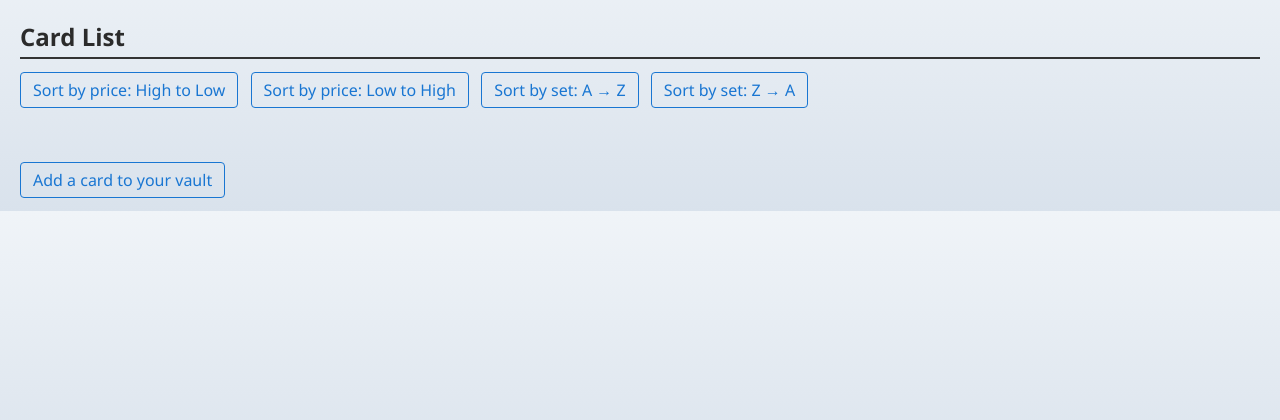
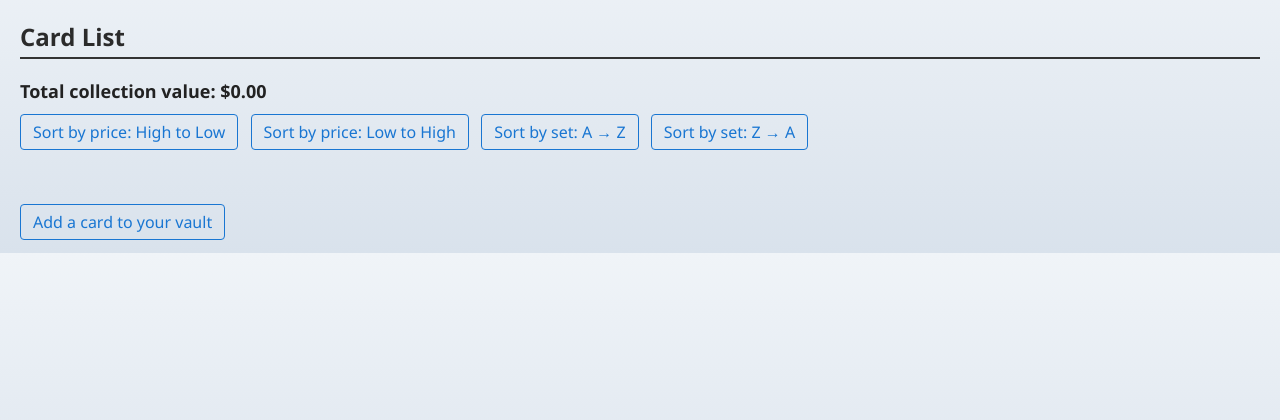
Before and after one commit to BryonPeabody/CardVault, a Django app: page /cards/ in a window 1280 px wide. Shown: the part 71-491 px from the top of the page. Run offline with Django 5.2, Linux system fonts and the light colour scheme; the visitor is signed in with stand-in values (Sample User, id 1); data that the repository does not hold is empty.

Commit message:
Add total collection value to list view

```diff
--- a/static/css/style.css
+++ b/static/css/style.css
@@ -127,3 +127,10 @@ form {
 .card-item strong {
     font-weight: 600;
 }
+
+.collection-total {
+    margin: 10px 0 18px;
+    font-size: 18px;
+    font-weight: 600;
+    color: #222;
+}
--- a/vault/templates/vault/card_list.html
+++ b/vault/templates/vault/card_list.html
@@ -1,6 +1,11 @@
 {% extends "base.html" %}
 {% block content %}
     <h2>Card List</h2>
+    <p class="collection-total">
+        <strong>Total collection value:</strong>
+        ${{ total_value_usd|floatformat:2 }}
+    </p>
+
     <a href="?sort=value_desc">Sort by price: High to Low</a>
     <a href="?sort=value_asc">Sort by price: Low to High</a>
     <a href="?sort=set_asc">Sort by set: A → Z</a>
--- a/vault/views.py
+++ b/vault/views.py
@@ -5,10 +5,12 @@ from .forms import CardForm
 from django.views.generic import CreateView, UpdateView, DeleteView, ListView
 from django.contrib.auth.forms import UserCreationForm
 from django.contrib.auth.mixins import LoginRequiredMixin
-from django.db.models import F
+from django.db.models import F, Sum
+from django.db.models.functions import Coalesce
 from .utils import fetch_card_data, fetch_card_price, extract_card_price
 from django.conf import settings
 from django.http import JsonResponse, HttpResponse
+from decimal import Decimal
 import requests
 
 
@@ -72,6 +74,19 @@ class CardListView(LoginRequiredMixin, ListView):
         else:
             return qs.order_by("-value_usd", "card_name")
 
+    def get_context_data(self, **kwargs):
+        context = super().get_context_data(**kwargs)
+
+        # Total value across the user's entire collection
+        user_cards = Card.objects.filter(user=self.request.user)
+        aggregates = user_cards.aggregate(
+            total=Coalesce(Sum("value_usd"), Decimal("0"))
+        )
+
+        context["total_value_usd"] = aggregates["total"]
+
+        return context
+
 
 class CardUpdateView(LoginRequiredMixin, UpdateView):
     model = Card
```
